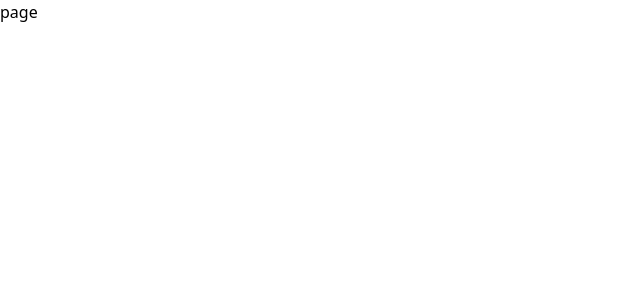
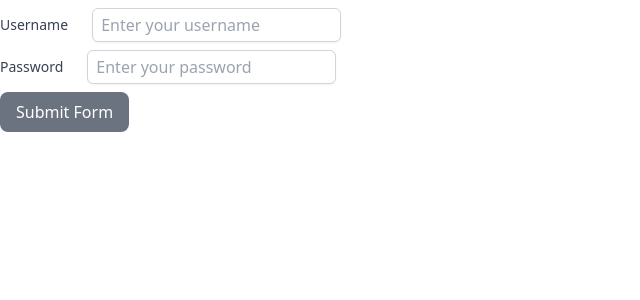
Before and after one commit to michaelpaulcuccia/regenesis, a Next.js app in the folder my-app/: page /test in a window 1280 px wide. Shown: the top 300 px of the page, without its empty margins (0-640 px from the left). Built offline with nearby package versions, Linux system fonts and the light colour scheme.

Commit message:
creates Input and works in form

```diff
--- a/my-app/components/ui/Button.tsx
+++ b/my-app/components/ui/Button.tsx
@@ -6,8 +6,17 @@ type ButtonProps = {
   text: string; // Button Text
   color?: "primary" | "secondary" | "danger";
   type?: "button" | "submit" | "reset"; // HTML button types
+  /*
+    type="button"
+    This is the default button type. A button of this type will not trigger form submission when it is clicked.
+    Use case: It's most often used for custom actions that do not relate to form submission. For example, you might have a button that opens a modal, triggers some custom JavaScript logic, or executes other non-form-related behavior.
+    type="submit"
+    This type is specifically for buttons within a form. When clicked, it will submit the form data to the server, or trigger form submission (depending on how the form is handled in your app, e.g., using a submit event).
+    type="reset"
+    This button type resets all form fields to their default values when clicked.
+*/
   href?: string; // If provided, makes the button function as a link
-  onClick?: () => void; // Click handler for actions
+  onClick?: () => void; // Click handler for any actions
   disabled?: boolean; // Disables the button
 };
 
--- /dev/null
+++ b/my-app/components/ui/Input.tsx
@@ -0,0 +1,47 @@
+import React from "react";
+
+type InputProps = {
+  label: string;
+  type: "text" | "password" | "email" | "number";
+  required?: boolean;
+  minLength?: number;
+  maxLength?: number;
+  placeholder?: string;
+  name: string; // This should be required and match the name in the form state
+  value: string; // The value prop should always be required in a controlled input
+  onChange: (e: React.ChangeEvent<HTMLInputElement>) => void; // Type for input change event
+};
+
+const Input: React.FC<InputProps> = ({
+  label,
+  type,
+  required = false,
+  minLength,
+  maxLength,
+  placeholder = "",
+  value,
+  name,
+  onChange,
+}) => {
+  return (
+    <div className="flex flex-row items-center space-x-6 mb-2 mt-2">
+      <label htmlFor={name} className="text-sm font-medium text-gray-700">
+        {label}
+      </label>
+      <input
+        type={type}
+        id={name} // Use the name prop for id as well for better accessibility
+        name={name} // Ensure the name matches the key in formData
+        placeholder={placeholder}
+        required={required}
+        minLength={minLength}
+        maxLength={maxLength}
+        value={value}
+        onChange={onChange}
+        className="px-2 py-1 rounded-md border border-gray-300 shadow-sm focus:outline-none focus:ring-2 focus:ring-blue-500"
+      />
+    </div>
+  );
+};
+
+export default Input;
--- a/my-app/src/app/test/page.tsx
+++ b/my-app/src/app/test/page.tsx
@@ -1,5 +1,54 @@
-import React from "react";
+"use client";
+import { useState } from "react";
+import Input from "@components/ui/Input"; // Assuming Input component is in the 'components/ui' folder
+import Button from "@components/ui/Button"; // Assuming Button component is in the 'components/ui' folder
 
-export default function page() {
-  return <div>page</div>;
-}
+const MyForm = () => {
+  const [formData, setFormData] = useState({
+    username: "",
+    password: "",
+  });
+
+  const handleChange = (e: React.ChangeEvent<HTMLInputElement>) => {
+    const { name, value } = e.target;
+    setFormData((prevData) => ({
+      ...prevData,
+      [name]: value,
+    }));
+  };
+
+  const handleSubmit = (e: React.FormEvent<HTMLFormElement>) => {
+    e.preventDefault();
+    console.log("Form Data Submitted:", formData);
+    // Here you can handle the form submission, like sending the data to an API or validating the data.
+  };
+
+  return (
+    <form onSubmit={handleSubmit} className="space-y-6">
+      <Input
+        label="Username"
+        type="text"
+        required={true}
+        minLength={4}
+        maxLength={15}
+        placeholder="Enter your username"
+        name="username"
+        value={formData.username}
+        onChange={handleChange}
+      />
+      <Input
+        label="Password"
+        type="password"
+        required={true}
+        minLength={6}
+        placeholder="Enter your password"
+        name="password"
+        value={formData.password}
+        onChange={handleChange}
+      />
+      <Button text="Submit Form" type="submit" color="secondary" />
+    </form>
+  );
+};
+
+export default MyForm;
```
